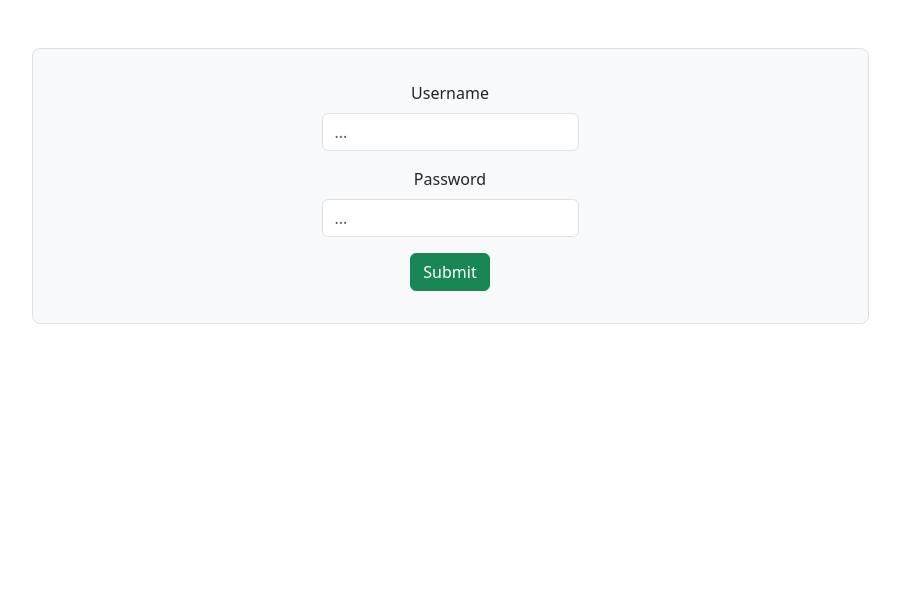
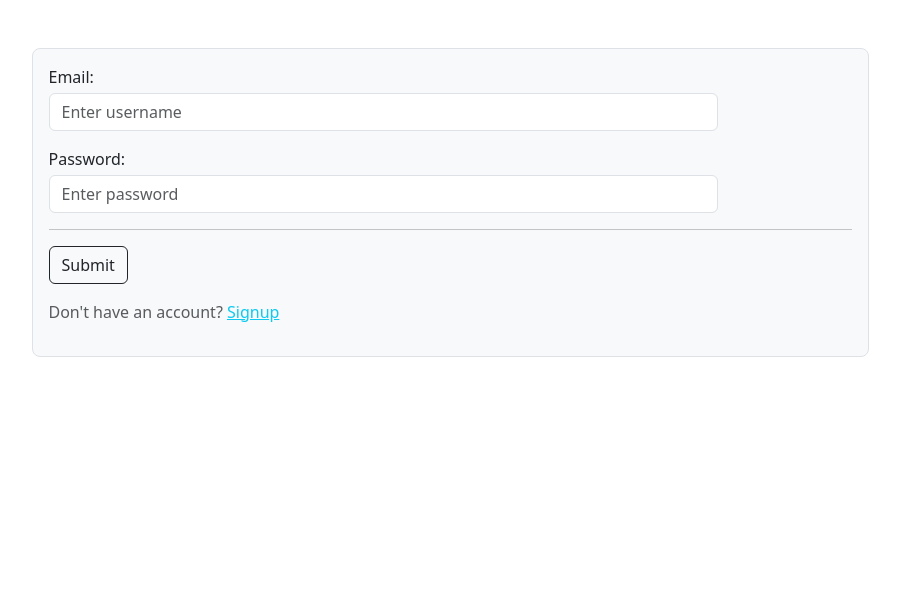
Before and after one commit to srky420/cs50-fp-bootstrap, a Flask app: page /login in a window 1280 px wide. Shown: the part 109-706 px from the top of the page, without its empty margins (190-1090 px from the left). Run offline with Flask 2, Linux system fonts and the light colour scheme.

Commit message:
Login signup pages

```diff
--- a/app.py
+++ b/app.py
@@ -235,7 +235,7 @@ def logout():
 
 
 # REGISTER ROUTE
-@app.route("/signup", methods=["POST"])
+@app.route("/signup", methods=["GET", "POST"])
 def register():
     # POST
     if request.method == "POST":
--- a/templates/login.html
+++ b/templates/login.html
@@ -4,18 +4,27 @@
 
 {% block body %}
 
-<div class="container p-3 w-75 my-5 mx-auto bg-body-tertiary border rounded-3">
-    <div class="my-3 text-center">
-        <label for="username" class="form-label">Username</label>
-        <input type="text" class="form-control mx-auto w-auto" id="username" placeholder="...">
-    </div>
-    <div class="mb-3 text-center">
-        <label for="password" class="form-label">Password</label>
-        <input type="email" class="form-control mx-auto w-auto" id="password" placeholder="...">
-    </div>
-    <div class="mb-3 text-center">
-        <input type="submit" class="btn btn-success">
-    </div>
+<div class="container my-5 w-75 p-3 bg-body-tertiary border rounded-3">
+    <form class="form-horizontal" action="/login">
+        <div class="form-group mb-3">
+            <label class="control-label col-sm-2 mb-1" for="username">Email:</label>
+            <div class="col-sm-10">
+                <input type="text" class="form-control" id="username" name="username" placeholder="Enter username">
+            </div>
+        </div>
+        <div class="form-group mb-3">
+            <label class="control-label col-sm-2 mb-1" for="password">Password:</label>
+            <div class="col-sm-10">
+                <input type="password" class="form-control" id="password" name="password" placeholder="Enter password">
+            </div>
+        </div>
+        <hr>
+        <div class="form-group mb-3">
+            <div class="col-sm-offset-2 col-sm-10">
+                <button type="submit" class="btn btn-outline-dark">Submit</button>
+            </div>
+        </div>
+        <p class="text-muted">Don't have an account? <a href="/signup" class="link-info">Signup</a></p>
+    </form>
 </div>
-
 {% endblock %}
```
Also changed, not shown: templates/signup.html (+23 -13 lines).
